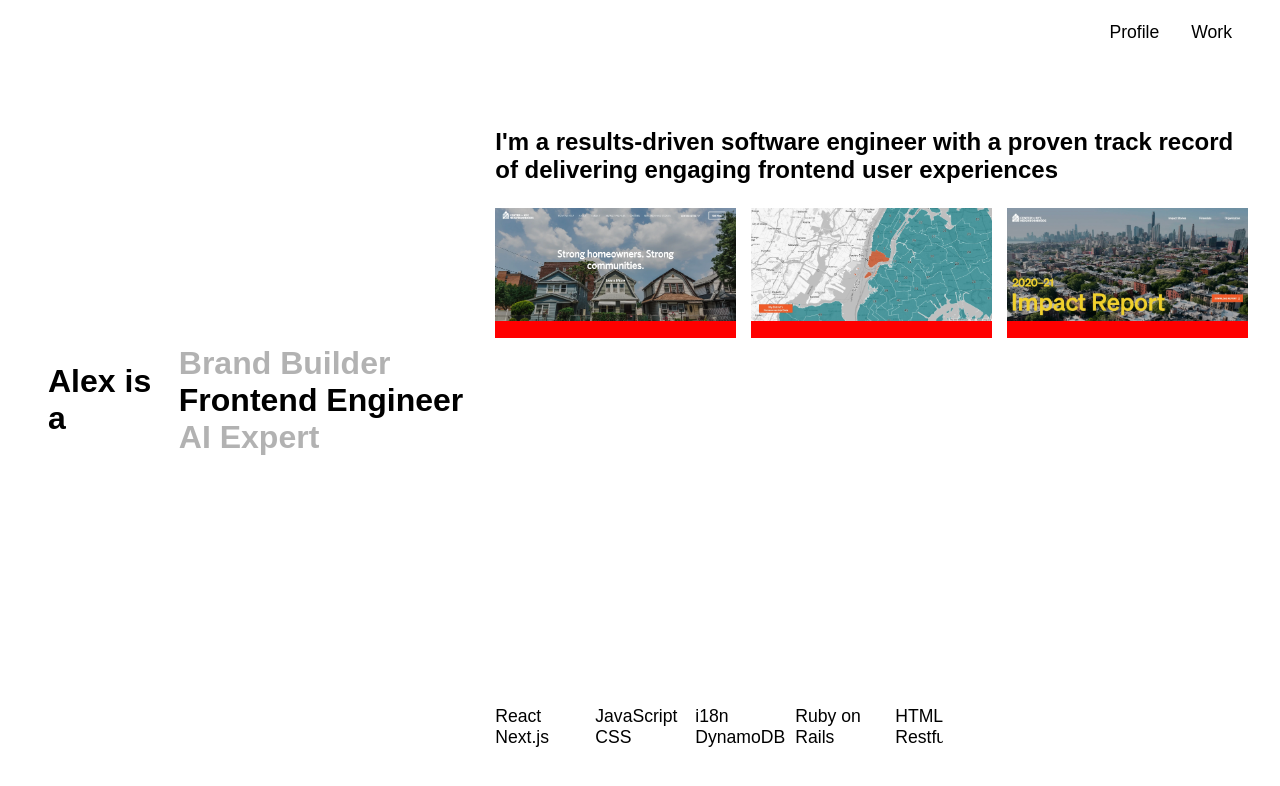
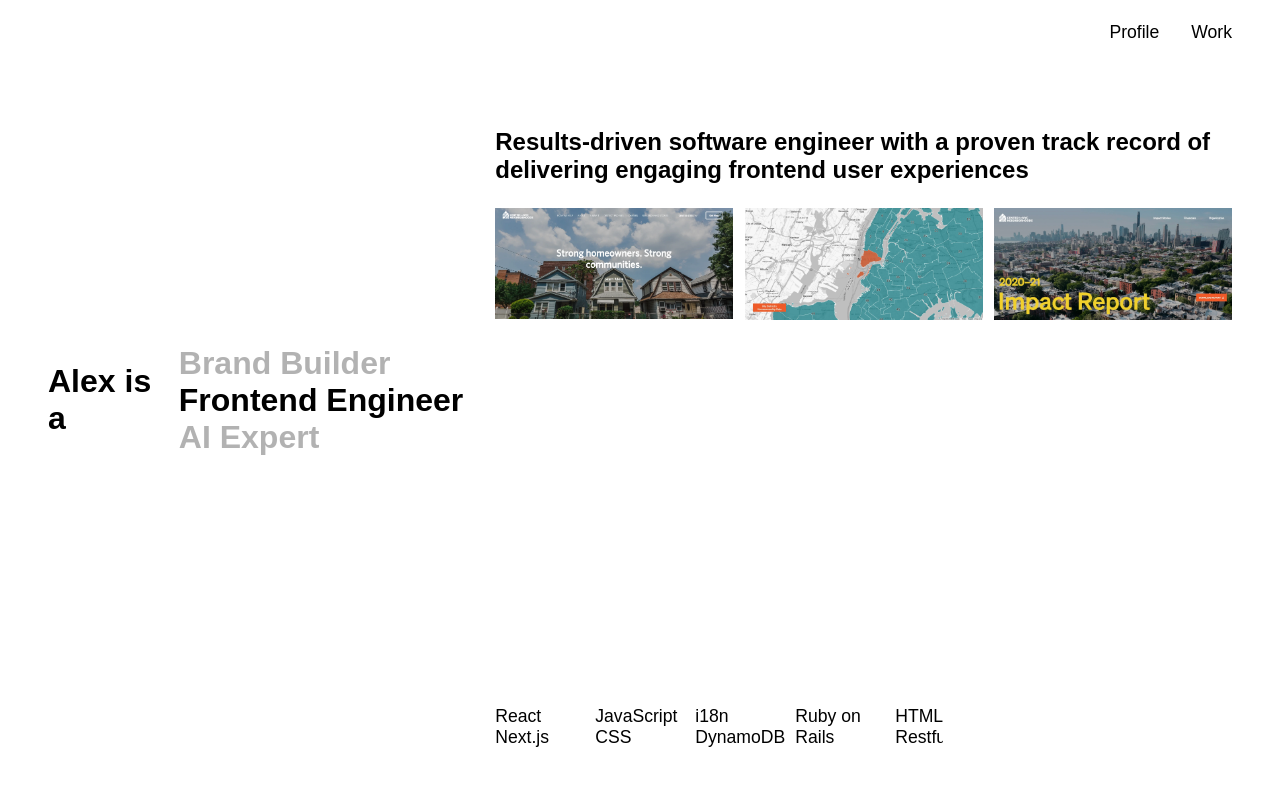
Before and after one commit to AlexManzi/dev, a Next.js app: page / in a window 1280 px wide. Shown: the top 786 px of the page. Built offline with nearby package versions, Linux system fonts and the light colour scheme.

Commit message:
Style changes

```diff
--- a/app/ui/globals.js
+++ b/app/ui/globals.js
@@ -60,18 +60,18 @@ export const ProjectSection = styled.div`
     width: 100%;
     display: flex;
     padding: 1.5rem 2rem;
+    padding-right: 3rem;
     justify-content: space-between;
 `;
 
 export const ProjectItemWrapper = styled.div`
     display: flex;
-    width: 32%;
+    width: 32.3%;
     height: 130px;
     background-image: url(${(props) => props.$image});
     background-size: contain;
     background-repeat: no-repeat;
     position: relative;
-    background-color: red;
     cursor: pointer;
     position: relative;
     animation: ${fadeIn} .5s ease-in;
@@ -104,7 +104,7 @@ export const ProjectBioArea = styled.div`
 `;
 
 export const ProjectHeading = styled.h2`
-    display: flex;
+    display: ${(props) => props.$show ? 'flex' : 'none'};
     animation: ${fadeIn} .5s ease-in;
 `;
 
--- a/app/ui/landing/landingOptions/engineer.js
+++ b/app/ui/landing/landingOptions/engineer.js
@@ -71,12 +71,12 @@ export default function Engineer() {
     return (
         <LandingOptionWrapper>
             <LandingContentWrapper>
-            <SectionText>I'm a results-driven software engineer with a proven track record of delivering engaging frontend user experiences</SectionText>
+            <SectionText>Results-driven software engineer with a proven track record of delivering engaging frontend user experiences</SectionText>
             <ProjectSection>
                 {renderProjects}
             </ProjectSection>
             <ProjectBioArea>
-                <ProjectHeading>{projectText ? projectText.name : ''}</ProjectHeading>
+                <ProjectHeading $show={projectText}>{projectText ? projectText.name : ''}</ProjectHeading>
                 <ProjectDescription>{projectText ? projectText.description: ''}</ProjectDescription>
                 <ProjectLink href="google.com">{projectText ? 'See this app live here' : ''}</ProjectLink>
             </ProjectBioArea>
```
Also changed, not shown: app/contact/page.js (renamed from app/work/page.js), app/ui/contact/contact.js (added), public/floodHelp.webp (added).
